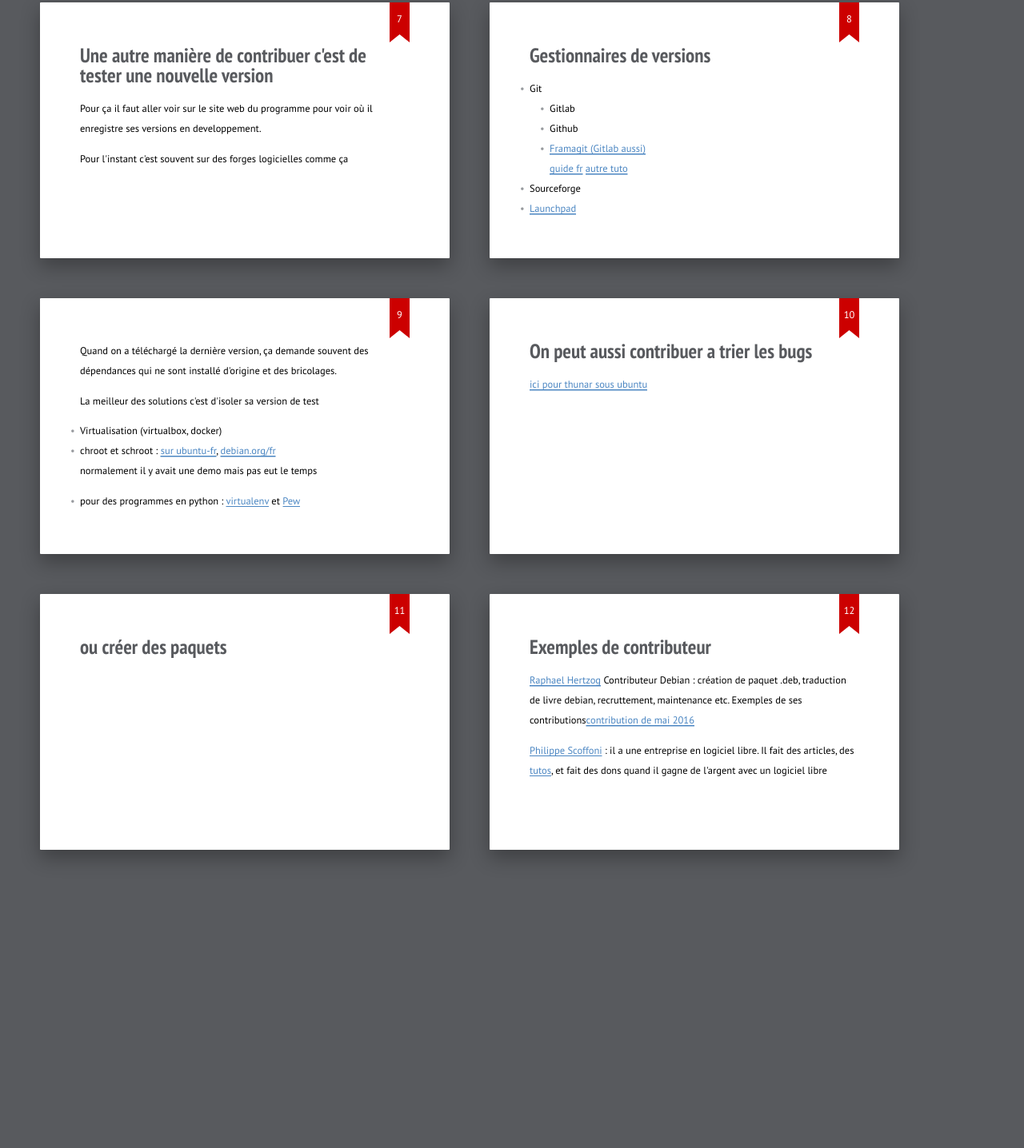
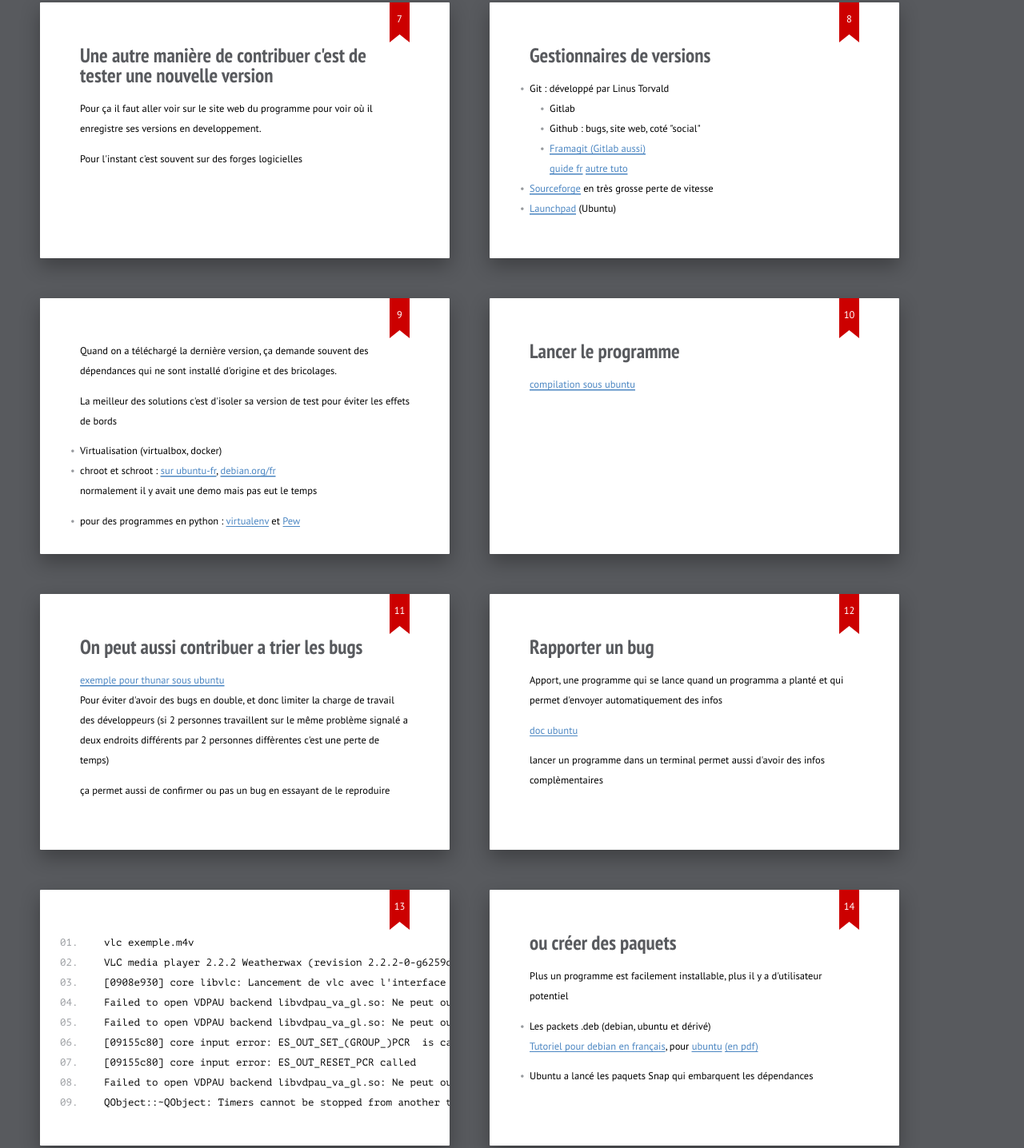
Before and after one commit to djnamurlug/contribuer, a plain HTML site: page index.html in a window 1280 px wide. Shown: the part 1281-2717 px from the top of the page at 80% size. Before the commit the page ends 2394 px from the top, so only its background shows below. Drawn offline with Linux system fonts and the light colour scheme.

Commit message:
demo en classe

```diff
--- a/index.html
+++ b/index.html
@@ -13,7 +13,7 @@
 		<p>DJ / Namurlug 28/06/2016</p>
 	</header>
 	<section class="slide" id="cover">
-		<h2>Contribuer aux logiciels libres</h2>
+		<h2  class="shout grow">Contribuer aux logiciels libres</h2>
 		<p></p>
 		<p></p>
 		<p>DJ / Namurlug 2016</p>
@@ -46,21 +46,22 @@
 		<h2>Utiliser</h2>
 		<p>C'est le niveau 0, sans utilisateur un programme ne sert a rien</p>
 		<h2>Evangéliser</h2>
-		<p>Faire la promotion des logiciels libres, non pas a marche forcé ou en brusquant les autres ("windows c'est de la merde") mais par petit pas.</p>
+		<p>Faire la promotion des logiciels libres, non pas a marche forcée ou en brusquant les autres ("windows c'est de la merde") mais par petit pas.</p>
 		<p>Un developpeur de programme proprio qui utilise Firefox/VLC, c'est déjà bien</p>
 	</section>
 	<section class="slide">
 		<h2>Transmettre</h2>
 		<p> Créer du contenu, expliquer</p>
-		<p>En postant des infos sur un blog, un planet, un forum</p>
+		<p>En postant des infos sur un blog, un planet <sup><a href="http://planet-libre.org/">[1]</a></sup>, un forum</p>
 		<p>Des descriptions de logiciel sur framasoft <a href="https://framasoft.org/rubrique2.html">framalibre</a>. <a href="https://participer.framasoft.org/">Frama colibri</a>. Exemple le <a href="http://beta.framasoft.org/">framalibre nouvelle version</a> </p>
+
 	</section>
 		<!-- Traduction -->
 	<section class="slide">
 		<h2>Traduire</h2>
 		<h2>- Des programmes</h2>
-		<p>Plus un programme a de langue disponible, plus il y a d'utilisateur possible</p>
-		<p>le standard le plus répendu dans les programmes c'est les fichiers .po (.mo après compilation) <a href="https://en.wikipedia.org/wiki/Gettext">wikipédia</a>. Exemple : Playonlinux
+		<p>Plus un programme a de langue disponible, plus il y a d'utilisateurs possible</p>
+		<p>le standard le plus répandu dans les programmes c'est les fichiers .po (.mo après compilation) <a href="https://en.wikipedia.org/wiki/Gettext">wikipédia</a>. Exemple : Playonlinux
 		<ul>
 			<li><a href="exemples/trad/default.po">default.po</a> </li>
 			<li><a href="exemples/trad/fr/LC_MESSAGES/polVault.po">fr/LC_MESSAGES/polVault.po</a> </li>
@@ -89,25 +90,25 @@
 	<section class="slide">
 		<h2>Une autre manière de contribuer c'est de tester une nouvelle version</h2>
 		<p>Pour ça il faut aller voir sur le site web du programme pour voir où il enregistre ses versions en developpement.</p>
-		<p>Pour l'instant c'est souvent sur des forges logicielles comme ça</p>
+		<p>Pour l'instant c'est souvent sur des forges logicielles</p>
 	</section>
 	<section class="slide">
 		<h2>Gestionnaires de versions</h2>
 		<ul>
-			<li>Git</li>
+			<li>Git : développé par Linus Torvald</li>
 				<ul>
 					<li>Gitlab</li>
-					<li>Github</li>
+					<li>Github : bugs, site web, coté "social"</li>
 					<li><a href="https://framagit.org/">Framagit (Gitlab aussi)</a></li>
 					<a href="http://rogerdudler.github.io/git-guide/index.fr.html">guide fr</a> <a href="http://christopheducamp.com/2013/12/15/github-pour-nuls-partie-1/">autre tuto</a>
 				</ul>
-			<li>Sourceforge</li>
-			<li><a href="http://launchpad.net/">Launchpad</a></li>
+			<li><a href="http://sourceforge.net/">Sourceforge</a> en très grosse perte de vitesse</li>
+			<li><a href="http://launchpad.net/">Launchpad</a> (Ubuntu)</li>
 		</ul>
 	</section>
 	<section class="slide">
 		<p>Quand on a téléchargé la dernière version, ça demande souvent des dépendances qui ne sont installé d'origine et des bricolages.</p>
-		<p>La meilleur des solutions c'est d'isoler sa version de test</p>
+		<p>La meilleur des solutions c'est d'isoler sa version de test pour éviter les effets de bords</p>
 		<ul>
 			<li>Virtualisation (virtualbox, docker)</li>
 			<li>chroot et schroot : <a href="https://doc.ubuntu-fr.org/schroot">sur ubuntu-fr</a>, <a href="https://wiki.debian.org/fr/Chroot">debian.org/fr</a></li>
@@ -116,16 +117,50 @@
 		</ul>
 	</section>
 	<section class="slide">
+		<h2>Lancer le programme</h2>
+		<a href="https://doc.ubuntu-fr.org/tutoriel/compilation">compilation sous ubuntu</a>
+		<p></p>
+	</section>
+	<section class="slide">
 		<h2>On peut aussi contribuer a trier les bugs</h2>
-		<a href="https://bugs.launchpad.net/bugs/+bugs?field.searchtext=thunar&search=Search+Bug+Reports&field.scope=all&field.scope.target=">ici pour thunar sous ubuntu</a></a>
+		<a href="https://bugs.launchpad.net/bugs/+bugs?field.searchtext=thunar&search=Search+Bug+Reports&field.scope=all&field.scope.target=">exemple pour thunar sous ubuntu</a></a>
+		<p>Pour éviter d'avoir des bugs en double, et donc limiter la charge de travail des développeurs (si 2 personnes travaillent sur le même problème signalé a deux endroits différents par 2 personnes diffèrentes c'est une perte de temps)</p>
+		<p>ça permet aussi de confirmer ou pas un bug en essayant de le reproduire</p>
+	</section>
+	<section class="slide">
+		<h2>Rapporter un bug</h2>
+		<p>Apport, une programme qui se lance quand un programma a planté et qui permet d'envoyer automatiquement des infos</p>
+		<p><a href="https://doc.ubuntu-fr.org/rapporter_un_bug">doc ubuntu</a></p>
+		<p>lancer un programme dans un terminal permet aussi d'avoir des infos complèmentaires</p>
+	</section>
+	<section class="slide">
+				<pre>
+<code>	vlc exemple.m4v	</code>
+<code>	VLC media player 2.2.2 Weatherwax (revision 2.2.2-0-g6259d80)	</code>
+<code>	[0908e930] core libvlc: Lancement de vlc avec l'interface par défaut. Utilisez « cvlc » pour démarrer VLC sans interface.	</code>
+<code>	Failed to open VDPAU backend libvdpau_va_gl.so: Ne peut ouvrir le fichier d'objet partagé: Aucun fichier ou dossier de ce type	</code>
+<code>	Failed to open VDPAU backend libvdpau_va_gl.so: Ne peut ouvrir le fichier d'objet partagé: Aucun fichier ou dossier de ce type	</code>
+<code>	[09155c80] core input error: ES_OUT_SET_(GROUP_)PCR  is called too late (pts_delay increased to 300 ms)	</code>
+<code>	[09155c80] core input error: ES_OUT_RESET_PCR called	</code>
+<code>	Failed to open VDPAU backend libvdpau_va_gl.so: Ne peut ouvrir le fichier d'objet partagé: Aucun fichier ou dossier de ce type	</code>
+<code>	QObject::~QObject: Timers cannot be stopped from another thread	</code>
+		</pre>
 	</section>
 	<section class="slide">
 		<h2>ou créer des paquets</h2>
+		<p>Plus un programme est facilement installable, plus il y a d'utilisateur potentiel</p>
+		<ul>
+			<li>Les packets .deb (debian, ubuntu et dérivé)</li>
+			<p><a href="https://www.debian.org/doc/manuals/packaging-tutorial/packaging-tutorial.fr.pdf">Tutoriel pour debian en français</a>, pour <a href="http://packaging.ubuntu.com/fr/html/">ubuntu</a> <a href="http://packaging.ubuntu.com/fr/ubuntu-packaging-guide.pdf">(en pdf)</a></p>
+			<li>Ubuntu a lancé les paquets Snap qui embarquent les dépendances</li>
+		</ul>
+
 	</section>
 	<section class="slide">
 		<h2>Exemples de contributeur</h2>
 		<p><a href="https://raphaelhertzog.fr">Raphael Hertzog</a> Contributeur Debian : création de paquet .deb, traduction de livre debian, recruttement, maintenance etc. Exemples de ses contributions<a href="https://raphaelhertzog.fr/2016/06/16/mes-activites-libres-en-mai-2016/">contribution de mai 2016</a></p>
 		<p><a href="https://philippe.scoffoni.net">Philippe Scoffoni</a> : il a une entreprise en logiciel libre. Il fait des articles, des <a href="https://philippe.scoffoni.net/installation-mypads-debian-8/">tutos</a>, et fait des dons quand il gagne de l'argent avec un logiciel libre</p>
+		<p><a href="http://blog.sciunto.org//posts/contributions_2/">François Boulogne</a></p>
 	</section>
 	<div class="progress"></div>
 	<script src="shower/shower.min.js"></script>
```
